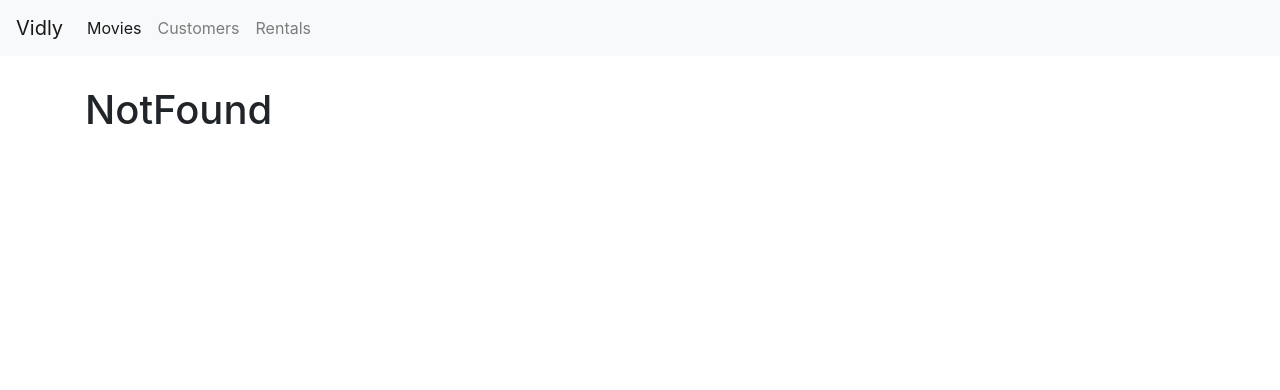
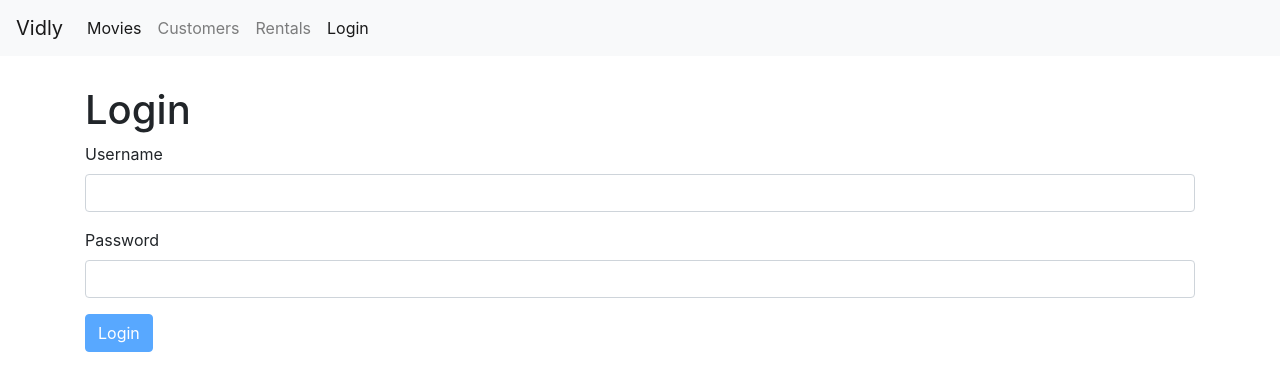
Before and after one commit to Swarajyj/vidly, a React (Create React App) app: page /login in a window 1280 px wide. Before the commit this address led to /not-found. Shown: the top 390 px of the page. Built offline with nearby package versions, Linux system fonts and the light colour scheme.

Commit message:
validate form

```diff
--- a/package.json
+++ b/package.json
@@ -5,6 +5,7 @@
   "dependencies": {
     "bootstrap": "4.1.1",
     "font-awesome": "4.7.0",
+    "joi-browser": "13.4",
     "lodash": "^4.17.10",
     "prop-types": "^15.6.2",
     "react": "^16.4.2",
--- a/src/App.js
+++ b/src/App.js
@@ -6,6 +6,7 @@ import Rentals from "./components/rentals";
 import NotFound from "./components/notfound";
 import NavBar from "./components/navBar";
 import MovieForm from "./components/movieForm";
+import LoginForm from "./components/loginForm";
 import "./App.css";
 
 class App extends Component {
@@ -15,6 +16,7 @@ class App extends Component {
         <NavBar />
         <main className="container">
           <Switch>
+            <Route path="/login" component={LoginForm} />
             <Route path="/movies/:id" component={MovieForm} />
             <Route path="/movies" component={Movies}></Route>
             <Route path="/customers" component={Customers}></Route>
--- /dev/null
+++ b/src/components/common/form.jsx
@@ -0,0 +1,93 @@
+import React from "react";
+import Joi from "joi-browser";
+import Input from "./input";
+
+class Form extends React.Component {
+  state = {
+    data: {},
+    errors: {},
+  };
+
+  validate = () => {
+    const options = {
+      abortEarly: false,
+    };
+    const { error } = Joi.validate(this.state.data, this.schema, options);
+
+    if (!error) return null;
+
+    const errors = {};
+
+    for (let item of error.details) errors[item.path[0]] = item.message;
+
+    return errors;
+    // console.log(result);
+    // const errors = {};
+
+    // const { data } = this.state;
+
+    // if (data.username.trim() === "")
+    //   errors.username = "Username is required";
+
+    // if (data.password.trim() === "")
+    //   errors.password = "Password is required";
+
+    // return Object.keys(errors).length === 0 ? null : errors;
+  };
+
+  validateProperty = ({ name, value }) => {
+    const obj = { [name]: value };
+    const schema = { [name]: this.schema[name] };
+    const { error } = Joi.validate(obj, schema);
+    return error ? error.details[0].message : null;
+
+    // if (name === "username") {
+    //   if (value.trim() === "") return "Username is required";
+    // }
+    // if (name === "password") {
+    //   if (value.trim() === "") return "password is required";
+    // }
+  };
+  handleSubmit = (e) => {
+    e.preventDefault();
+    const errors = this.validate();
+    this.setState({ errors: errors || {} });
+    if (errors) return;
+
+    this.doSubmit();
+  };
+
+  handleChange = ({ currentTarget: input }) => {
+    const errors = { ...this.state.errors };
+    const errorMessage = this.validateProperty(input);
+    if (errorMessage) errors[input.name] = errorMessage;
+    else delete errors[input.name];
+    const data = { ...this.state.data };
+    data[input.name] = input.value;
+    this.setState({ data, errors });
+  };
+
+  renderButton(label) {
+    return (
+      <button disabled={this.validate()} className="btn btn-primary">
+        {label}
+      </button>
+    );
+  }
+
+  renderInput(name, label, type = "text") {
+    const { data, errors } = this.state;
+    return (
+      <Input
+        type={type}
+        name={name}
+        value={data[name]}
+        label={label}
+        onChange={this.handleChange}
+        error={errors[name]}
+      />
+    );
+  }
+}
+
+export default Form;
--- /dev/null
+++ b/src/components/common/input.jsx
@@ -0,0 +1,21 @@
+import React from "react";
+
+const Input = ({ name, label, error, ...rest }) => {
+  return (
+    <div className="form-group">
+      <label htmlFor={name}>{label}</label>
+
+      <input
+        //autoFocus
+        //     ref={this.username}
+        name={name}
+        id={name}
+        className="form-control"
+        {...rest}
+      />
+      {error && <div className="alert alert-danger">{error}</div>}
+    </div>
+  );
+};
+
+export default Input;
--- a/src/components/customers.jsx
+++ b/src/components/customers.jsx
@@ -1,4 +1,4 @@
-import React, { Component } from "react";
+import React from "react";
 
 const Customers = () => {
   return <h1>Customers</h1>;
--- /dev/null
+++ b/src/components/loginForm.jsx
@@ -0,0 +1,38 @@
+import React from "react";
+import Joi from "joi-browser";
+import Form from "./common/form";
+
+class LoginForm extends Form {
+  //  username = React.createRef();
+  state = {
+    data: {
+      username: "",
+      password: "",
+    },
+    errors: {},
+  };
+
+  schema = {
+    username: Joi.string().required().label("Username"),
+    password: Joi.string().required().label("Password"),
+  };
+
+  doSubmit = () => {
+    console.log("Submitted");
+  };
+
+  render() {
+    return (
+      <div>
+        <h1>Login</h1>
+        <form onSubmit={this.handleSubmit}>
+          {this.renderInput("username", "Username")}
+          {this.renderInput("password", "Password", "password")}
+          {this.renderButton("Login")}
+        </form>
+      </div>
+    );
+  }
+}
+
+export default LoginForm;
--- a/src/components/movieForm.jsx
+++ b/src/components/movieForm.jsx
@@ -1,4 +1,4 @@
-import React, { Component } from "react";
+import React from "react";
 
 const MovieForm = ({ match, history }) => {
   return (
@@ -13,7 +13,6 @@ const MovieForm = ({ match, history }) => {
       </button>
     </div>
   );
-  return;
 };
 
 export default MovieForm;
--- a/src/components/navBar.jsx
+++ b/src/components/navBar.jsx
@@ -1,4 +1,4 @@
-import React, { Component } from "react";
+import React from "react";
 import { Link, NavLink } from "react-router-dom";
 
 const NavBar = () => {
@@ -35,6 +35,11 @@ const NavBar = () => {
               Rentals
             </NavLink>
           </li>
+          <li className="nav-item">
+            <NavLink className="nav-link" to="/login">
+              Login
+            </NavLink>
+          </li>
         </ul>
       </div>
     </nav>
--- a/src/components/notfound.jsx
+++ b/src/components/notfound.jsx
@@ -1,4 +1,4 @@
-import React, { Component } from "react";
+import React from "react";
 
 const NotFound = () => {
   return <h1>NotFound</h1>;
--- a/src/components/rentals.jsx
+++ b/src/components/rentals.jsx
@@ -1,4 +1,4 @@
-import React, { Component } from "react";
+import React from "react";
 
 const Rentals = () => {
   return <h1>Rentals</h1>;
```
Also changed, not shown: 2 other files (tests, documents, lock files or other folders).
